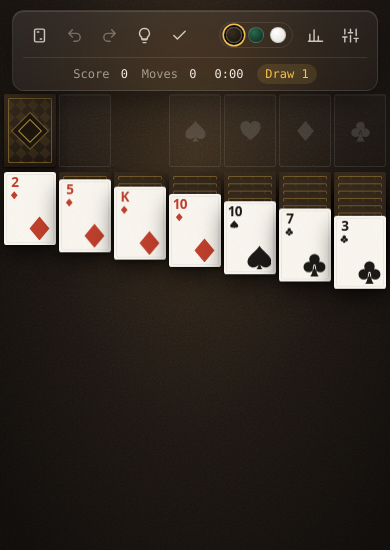
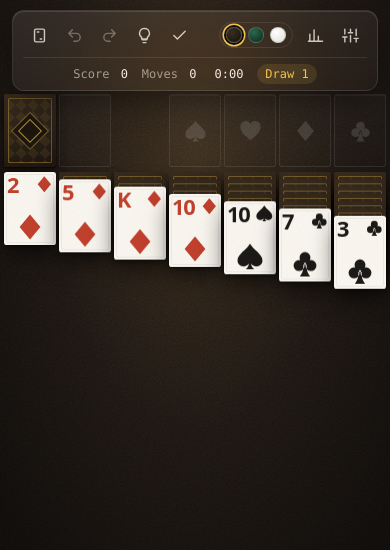
Before and after one commit to llukehanna/Solitaire, a React (Vite) app: page / in a window 390 px wide. Shown: the top 550 px of the page. Built offline with nearby package versions, Linux system fonts and the light colour scheme.

Commit message:
feat(cards): side-by-side big index on phones

```diff
--- a/src/styles/table.css
+++ b/src/styles/table.css
@@ -140,6 +140,22 @@
 .face-rank { font-size: calc(var(--card-w) * 0.26); letter-spacing: -0.05em; white-space: nowrap; }
 .face-suit { width: calc(var(--card-w) * 0.163); height: calc(var(--card-w) * 0.163); fill: currentColor; }
 .face-pip { position: absolute; right: calc(var(--card-w) * 0.087); bottom: calc(var(--card-w) * 0.087); width: calc(var(--card-w) * 0.48); height: calc(var(--card-w) * 0.48); fill: currentColor; }
+/* Phones: on a ~50px card the fanned strip is all you read, so rank and suit sit side by side across it. */
+@media (max-width: 640px) and (orientation: portrait) {
+  .face-index {
+    top: calc(var(--card-w) * 0.04);
+    left: calc(var(--card-w) * 0.06);
+    right: calc(var(--card-w) * 0.06);
+    width: auto;
+    flex-direction: row;
+    justify-content: space-between;
+    align-items: flex-start;
+    gap: 0;
+  }
+  .face-rank { font-size: calc(var(--card-w) * 0.42); letter-spacing: -0.06em; }
+  .face-suit { width: calc(var(--card-w) * 0.32); height: calc(var(--card-w) * 0.32); margin-top: calc(var(--card-w) * 0.03); }
+  .face-pip { right: auto; left: 50%; transform: translateX(-50%); bottom: calc(var(--card-w) * 0.1); width: calc(var(--card-w) * 0.5); height: calc(var(--card-w) * 0.5); }
+}
 /* Keyline and paper grain on the face. */
 .face::before { content: ''; position: absolute; inset: calc(var(--card-w) * 0.033); border-radius: calc(var(--card-w) * 0.043); border: 1px solid #0000000d; pointer-events: none; }
 .face::after {
```
Also changed, not shown: 1 other file (tests, documents, lock files or other folders).
